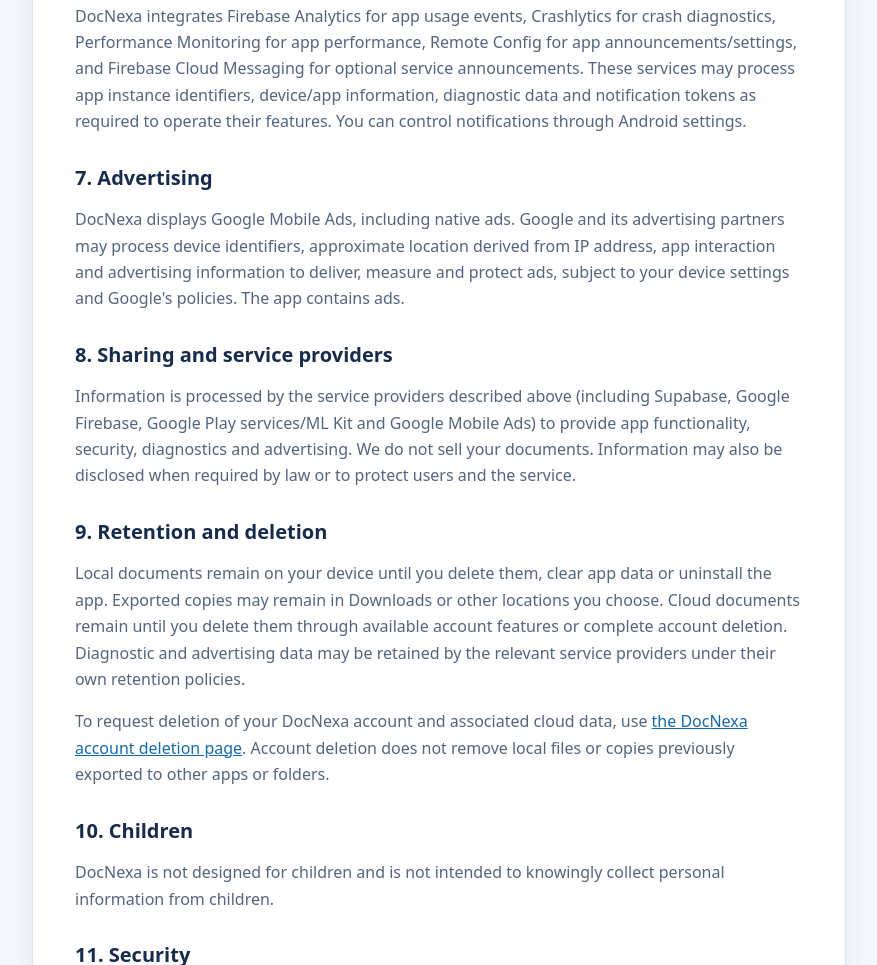
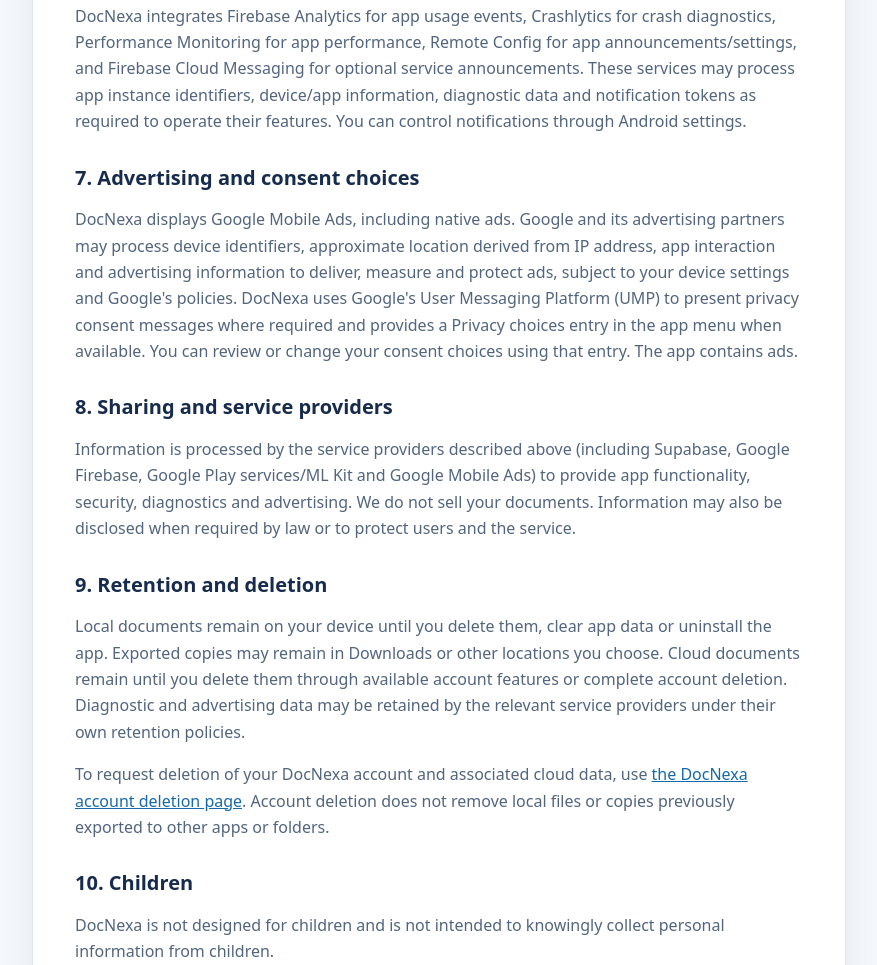
Before and after one commit to RaviVadhiya11/smart-pdf-scanner-pro, a plain HTML site: page docs/privacy-policy.html in a window 1280 px wide. Shown: the part 1285-2250 px from the top of the page, without its empty margins (201-1078 px from the left). Drawn offline with Linux system fonts and the light colour scheme.

Commit message:
Disclose UMP ad consent and privacy choices in policy

```diff
--- a/docs/privacy-policy.html
+++ b/docs/privacy-policy.html
@@ -10,7 +10,7 @@
 <h2>4. AI document features</h2><p>If you choose an AI feature for a document, the extracted document text and the prompt or task needed for that feature are sent over HTTPS to DocNexa's Supabase-hosted AI service for processing. Do not submit confidential or sensitive information unless you are comfortable with that processing. AI output may be inaccurate and should be checked.</p>
 <h2>5. Camera, photos and file access</h2><p>Camera access is used when you choose live scanning or QR scanning. The system document scanner and selected image or PDF files are used only to perform the feature you request. File selection uses Android's document picker; the app does not need broad access to all files on your device.</p>
 <h2>6. Analytics, diagnostics, configuration and notifications</h2><p>DocNexa integrates Firebase Analytics for app usage events, Crashlytics for crash diagnostics, Performance Monitoring for app performance, Remote Config for app announcements/settings, and Firebase Cloud Messaging for optional service announcements. These services may process app instance identifiers, device/app information, diagnostic data and notification tokens as required to operate their features. You can control notifications through Android settings.</p>
-<h2>7. Advertising</h2><p>DocNexa displays Google Mobile Ads, including native ads. Google and its advertising partners may process device identifiers, approximate location derived from IP address, app interaction and advertising information to deliver, measure and protect ads, subject to your device settings and Google's policies. The app contains ads.</p>
+<h2>7. Advertising and consent choices</h2><p>DocNexa displays Google Mobile Ads, including native ads. Google and its advertising partners may process device identifiers, approximate location derived from IP address, app interaction and advertising information to deliver, measure and protect ads, subject to your device settings and Google's policies. DocNexa uses Google's User Messaging Platform (UMP) to present privacy consent messages where required and provides a Privacy choices entry in the app menu when available. You can review or change your consent choices using that entry. The app contains ads.</p>
 <h2>8. Sharing and service providers</h2><p>Information is processed by the service providers described above (including Supabase, Google Firebase, Google Play services/ML Kit and Google Mobile Ads) to provide app functionality, security, diagnostics and advertising. We do not sell your documents. Information may also be disclosed when required by law or to protect users and the service.</p>
 <h2>9. Retention and deletion</h2><p>Local documents remain on your device until you delete them, clear app data or uninstall the app. Exported copies may remain in Downloads or other locations you choose. Cloud documents remain until you delete them through available account features or complete account deletion. Diagnostic and advertising data may be retained by the relevant service providers under their own retention policies.</p><p>To request deletion of your DocNexa account and associated cloud data, use <a href="delete-account.html">the DocNexa account deletion page</a>. Account deletion does not remove local files or copies previously exported to other apps or folders.</p>
 <h2>10. Children</h2><p>DocNexa is not designed for children and is not intended to knowingly collect personal information from children.</p>
```
